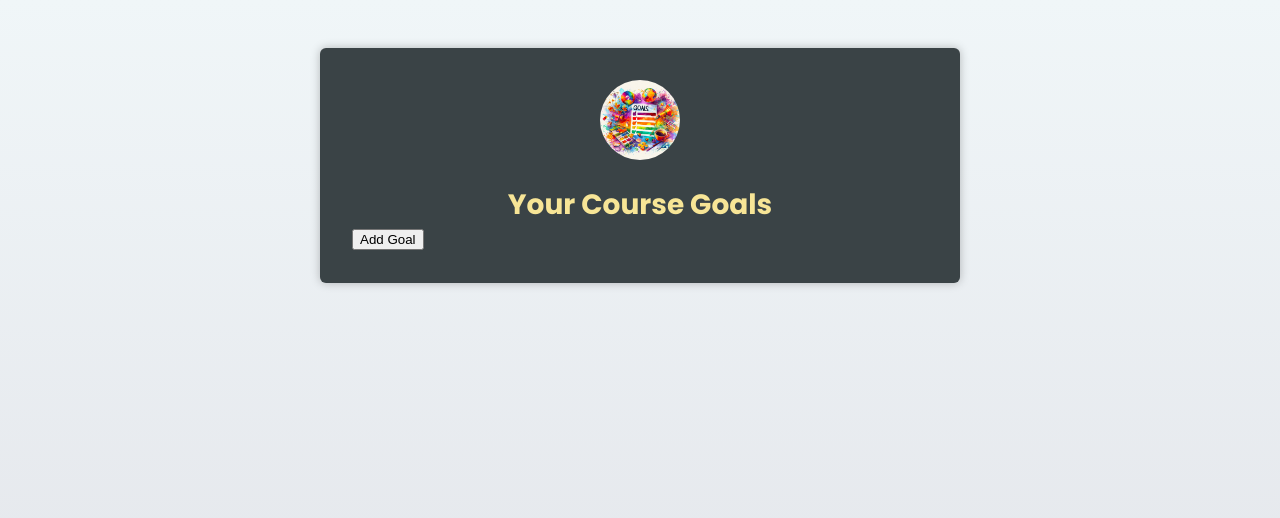
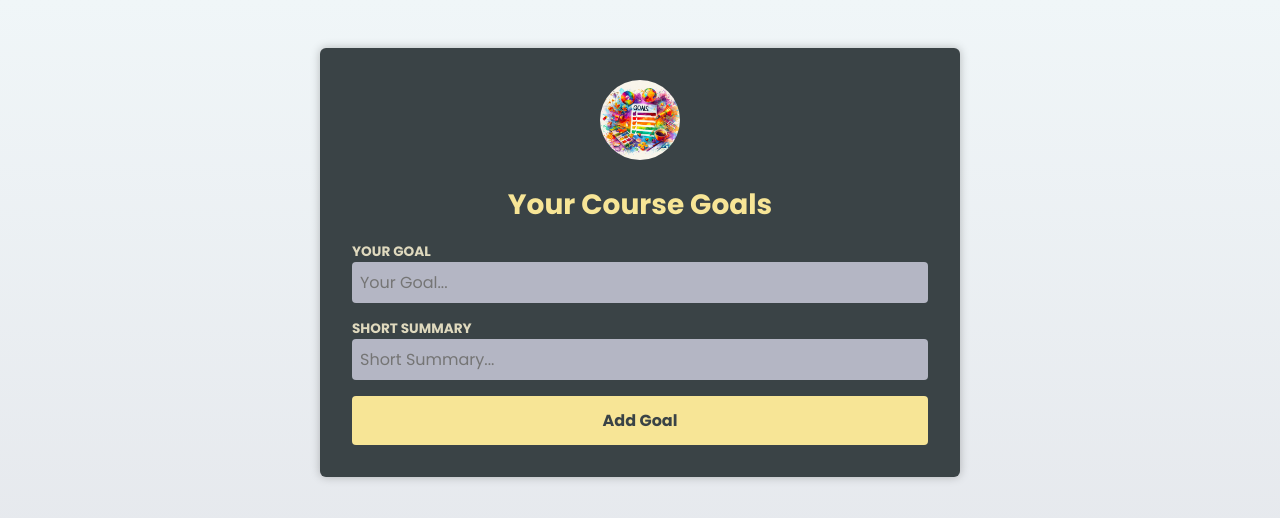
Before and after one commit to mhmd-aashik/react-typescript-todo, a React (Vite) app: page / in a window 1280 px wide. Shown: the top 518 px of the page. Built offline with nearby package versions, Linux system fonts and the light colour scheme.

Commit message:
Handling & Typing Events & New Goal

```diff
--- /dev/null
+++ b/components/NewGoal.tsx
@@ -0,0 +1,22 @@
+import React, { FormEvent } from "react";
+
+const NewGoal = () => {
+  function handleSubmit(e: FormEvent<HTMLFormElement>) {
+    e.preventDefault();
+  }
+  return (
+    <form onSubmit={handleSubmit}>
+      <p>
+        <label htmlFor="goal">Your Goal</label>
+        <input type="text" placeholder="Your Goal..." id="goal" />
+      </p>
+      <p>
+        <label htmlFor="summary">Short Summary</label>
+        <input type="text" placeholder="Short Summary..." id="summary" />
+      </p>
+      <button>Add Goal</button>
+    </form>
+  );
+};
+
+export default NewGoal;
--- a/src/App.tsx
+++ b/src/App.tsx
@@ -3,6 +3,7 @@
 import Header from "../components/Header.tsx";
 import { useState } from "react";
 import CourseGoalList from "../components/CourseGoalList.tsx";
+import NewGoal from "../components/NewGoal.tsx";
 
 export type CourseGoal = {
   title: string;
@@ -32,7 +33,7 @@
       <Header image={{ src: GoalImage, alt: "Goal Logo" }}>
         <h1>Your Course Goals</h1>
       </Header>
-      <button onClick={handleAddGoal}>Add Goal</button>
+      <NewGoal />
       <CourseGoalList goals={goals} onDelete={handleDeleteGoal} />
     </main>
   );
```
